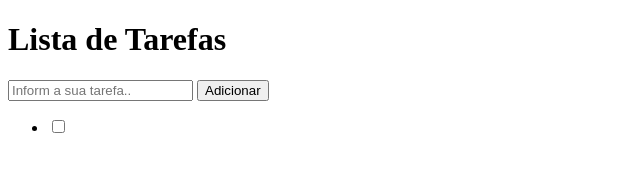
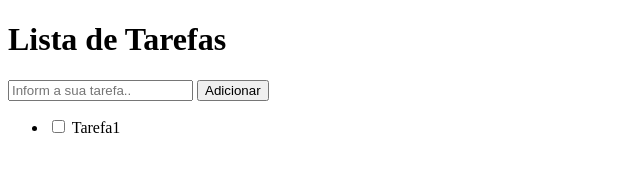
Before and after one commit to Ninzinhu/Lista-de-Tarefa, a plain HTML site: page public/index.html in a window 1280 px wide. Shown: the full height of the page, 0-640 px from the left. Drawn offline with Linux system fonts and the light colour scheme.

```diff
--- a/public/index.html
+++ b/public/index.html
@@ -20,6 +20,7 @@
         <ul id="todo-list-ul">
           <li>
             <input type="checkbox">
+            <span>Tarefa1</span>
           </li>
 
         </ul>
```
